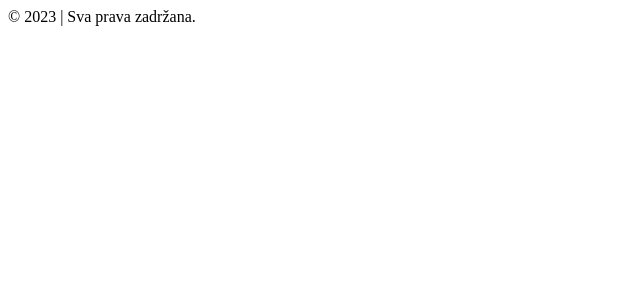
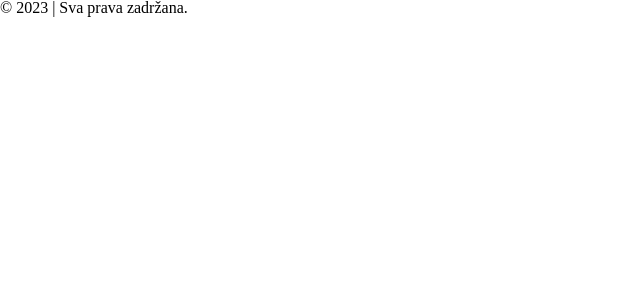
Before and after one commit to stakic-igor/ehoradar, a React (Create React App) app: page / in a window 1280 px wide. Shown: the top 300 px of the page, without its empty margins (0-640 px from the left). Built offline with nearby package versions, Linux system fonts and the light colour scheme.

Commit message:
Add sass and css reset

```diff
--- a/package.json
+++ b/package.json
@@ -34,5 +34,8 @@
       "last 1 firefox version",
       "last 1 safari version"
     ]
+  },
+  "devDependencies": {
+    "sass": "^1.59.3"
   }
 }
--- a/src/index.js
+++ b/src/index.js
@@ -1,6 +1,8 @@
 import React from 'react';
 import ReactDOM from 'react-dom/client';
 import App from './App';
+// import css reset
+import './scss/reset.scss';
 
 const root = ReactDOM.createRoot(document.getElementById('root'));
 root.render(
--- /dev/null
+++ b/src/scss/reset.scss
@@ -0,0 +1,48 @@
+/* http://meyerweb.com/eric/tools/css/reset/
+   v2.0 | 20110126
+   License: none (public domain)
+*/
+
+html, body, div, span, applet, object, iframe,
+h1, h2, h3, h4, h5, h6, p, blockquote, pre,
+a, abbr, acronym, address, big, cite, code,
+del, dfn, em, img, ins, kbd, q, s, samp,
+small, strike, strong, sub, sup, tt, var,
+b, u, i, center,
+dl, dt, dd, ol, ul, li,
+fieldset, form, label, legend,
+table, caption, tbody, tfoot, thead, tr, th, td,
+article, aside, canvas, details, embed,
+figure, figcaption, footer, header, hgroup,
+menu, nav, output, ruby, section, summary,
+time, mark, audio, video {
+	margin: 0;
+	padding: 0;
+	border: 0;
+	font-size: 100%;
+	font: inherit;
+	vertical-align: baseline;
+}
+/* HTML5 display-role reset for older browsers */
+article, aside, details, figcaption, figure,
+footer, header, hgroup, menu, nav, section {
+	display: block;
+}
+body {
+	line-height: 1;
+}
+ol, ul {
+	list-style: none;
+}
+blockquote, q {
+	quotes: none;
+}
+blockquote:before, blockquote:after,
+q:before, q:after {
+	content: '';
+	content: none;
+}
+table {
+	border-collapse: collapse;
+	border-spacing: 0;
+}
```
Also changed, not shown: 1 other file (tests, documents, lock files or other folders).
